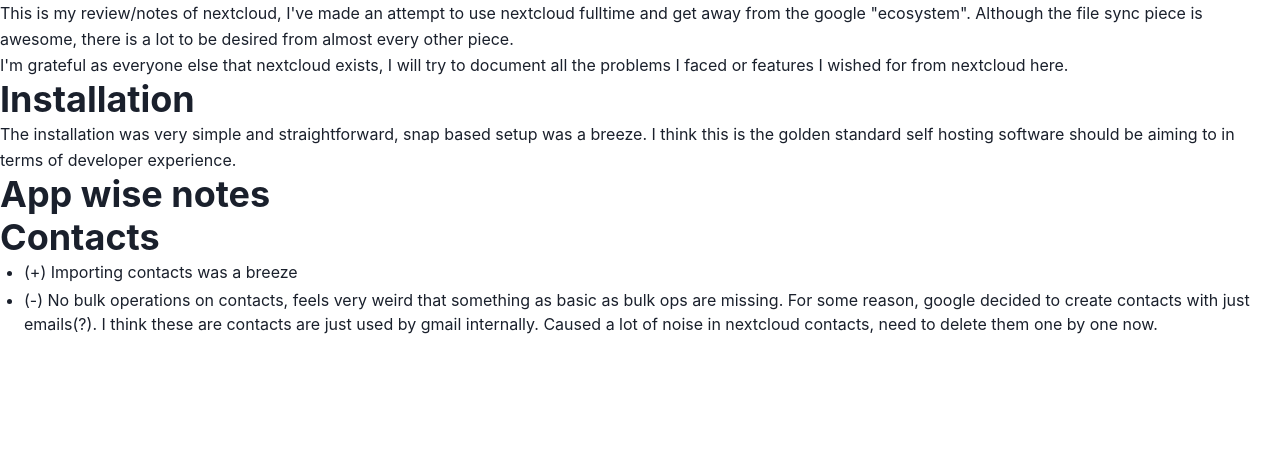
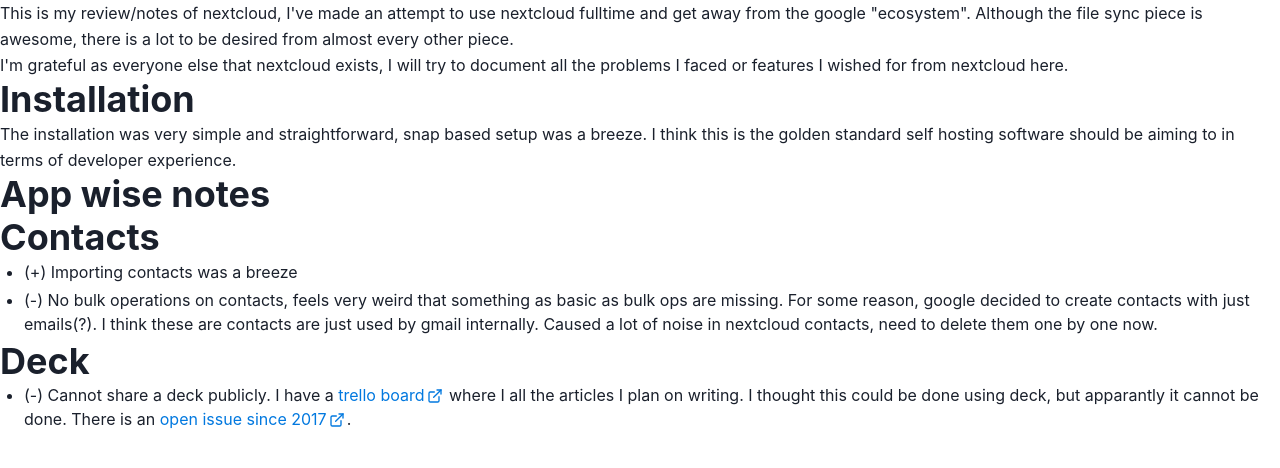
Before and after one commit to BharatKalluri/bharatkalluri.com, a Next.js app: page /note/nextcloud-review in a window 1280 px wide. Shown: the top 468 px of the page. Built offline with nearby package versions, Linux system fonts and the light colour scheme.

Commit message:
Added deck issues

```diff
--- a/pages/note/nextcloud-review.mdx
+++ b/pages/note/nextcloud-review.mdx
@@ -25,3 +25,8 @@ self hosting software should be aiming to in terms of developer experience.
 -   (-) No bulk operations on contacts, feels very weird that something as basic as bulk ops are missing. For some
     reason, google decided to create contacts with just emails(?). I think these are contacts are just used by gmail
     internally. Caused a lot of noise in nextcloud contacts, need to delete them one by one now.
+
+### Deck
+- (-) Cannot share a deck publicly. I have a [trello board](https://trello.com/b/oAAGQHp9/topics-to-write-about) where I
+    all the articles I plan on writing. I thought this could be done using deck, but apparantly it cannot be done.
+    There is an [open issue since 2017](https://github.com/nextcloud/deck/issues/14).
```
